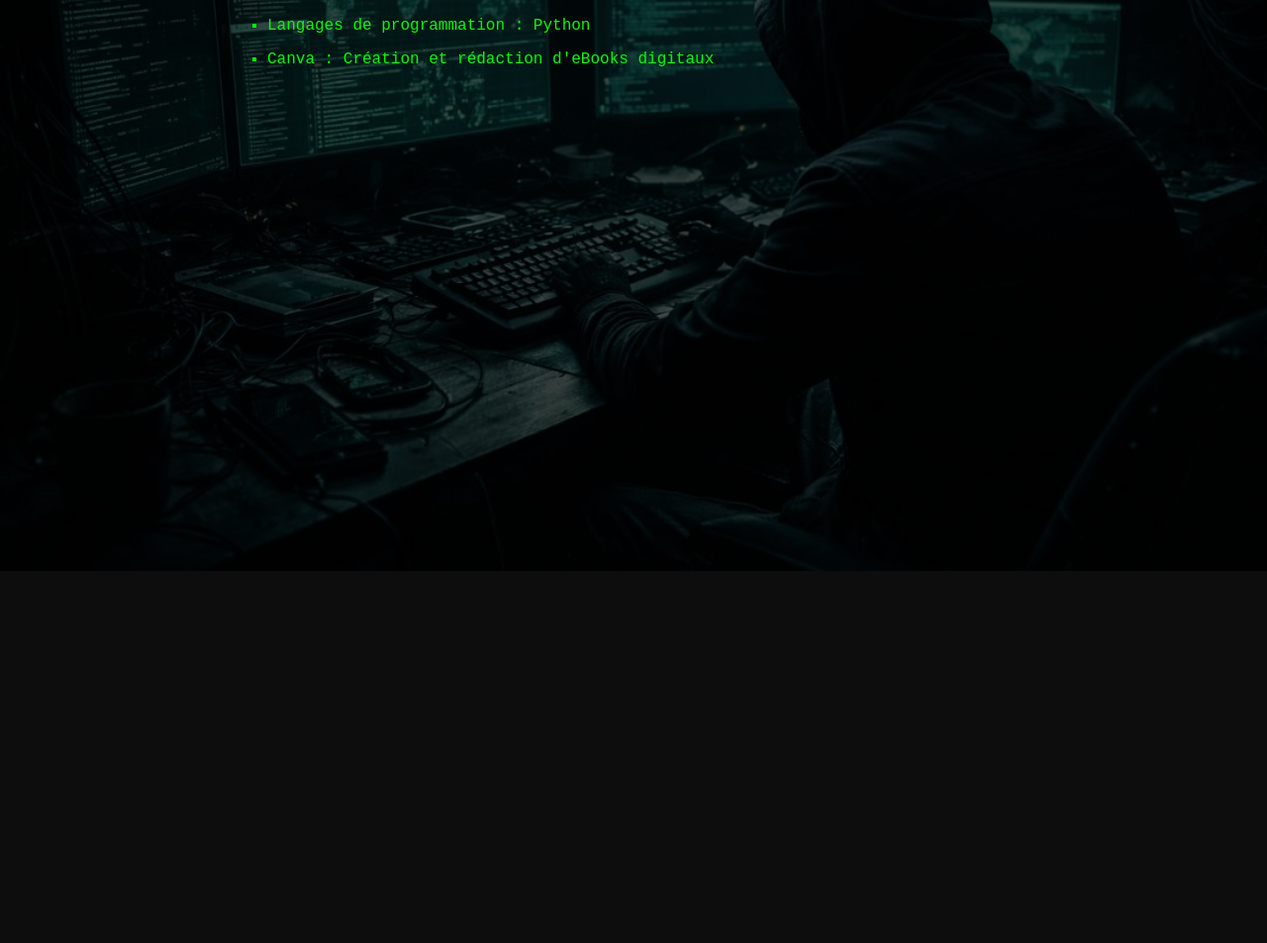
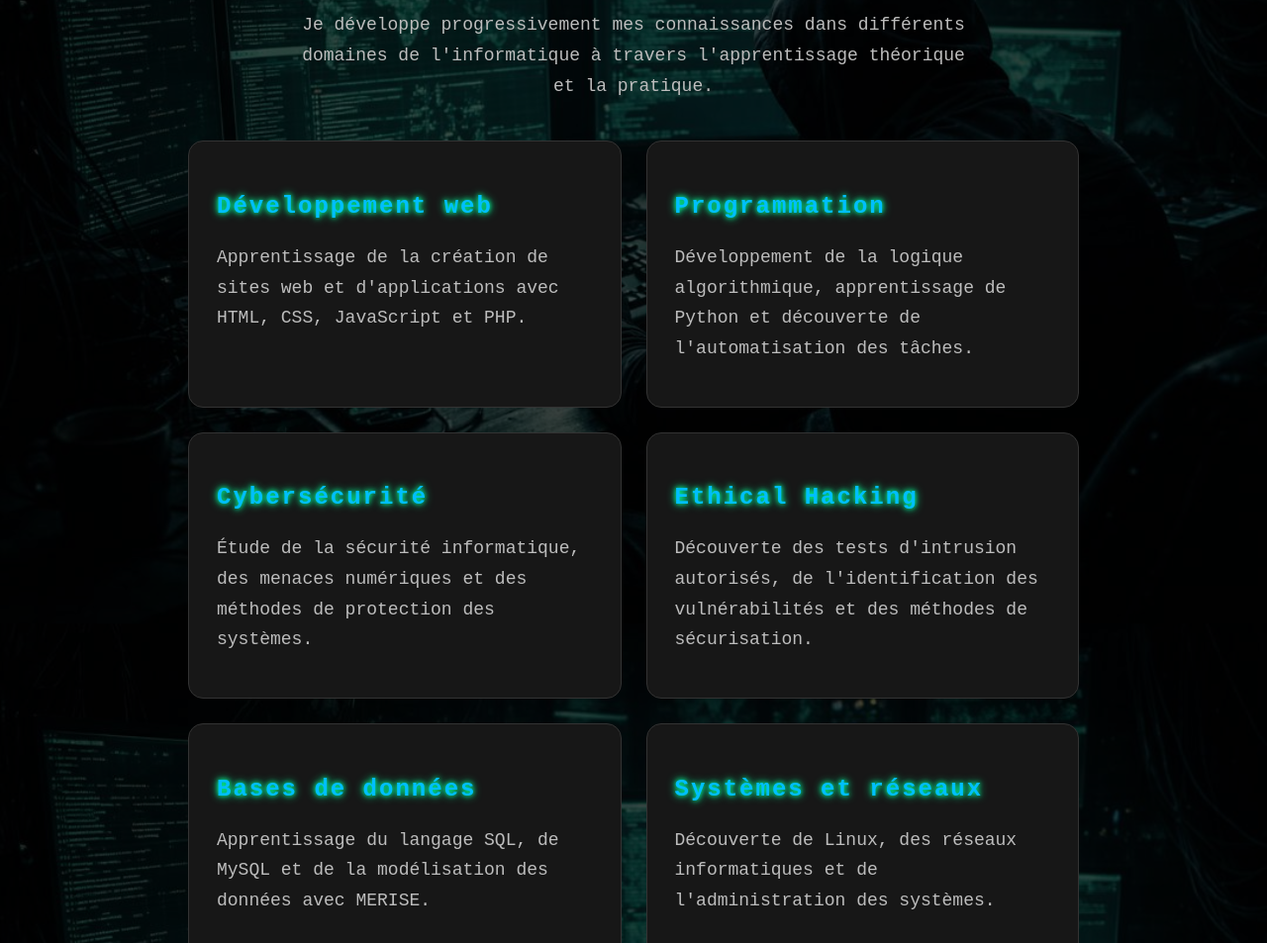
Before and after one commit to JuniorKambala/portfolio, a plain HTML site: page competences.html in a window 1280 px wide. Shown: the part 223-1176 px from the top of the page at 99% size. Before the commit the page ends 800 px from the top, so only its background shows below. Drawn offline with Linux system fonts and the light colour scheme.

Commit message:
Transformation de la section Compétences en domaines d'apprentissage

```diff
--- a/competences.html
+++ b/competences.html
@@ -21,17 +21,78 @@
 
 
     <!-- Section compétences -->
-    <main>
-        <h1>Mes compétences</h1>
 
-        <ul>
 
-            <li>Développement web (HTML, CSS)</li>
-            <li>Langages de programmation : Python</li>
-            <li>Canva : Création et rédaction d'eBooks digitaux</li>
+<main class="learning-main">
 
-        </ul>
-    </main>
+    <h1>Mes domaines d'apprentissage</h1>
+
+    <p class="learning-intro">
+        Je développe progressivement mes connaissances dans
+        différents domaines de l'informatique à travers
+        l'apprentissage théorique et la pratique.
+    </p>
+
+    <div class="learning-container">
+
+        <div class="learning-card">
+            <h2>Développement web</h2>
+            <p>
+                Apprentissage de la création de sites web
+                et d'applications avec HTML, CSS,
+                JavaScript et PHP.
+            </p>
+        </div>
+
+        <div class="learning-card">
+            <h2>Programmation</h2>
+            <p>
+                Développement de la logique algorithmique,
+                apprentissage de Python et découverte
+                de l'automatisation des tâches.
+            </p>
+        </div>
+
+        <div class="learning-card">
+            <h2>Cybersécurité</h2>
+            <p>
+                Étude de la sécurité informatique,
+                des menaces numériques et des méthodes
+                de protection des systèmes.
+            </p>
+        </div>
+
+        <div class="learning-card">
+            <h2>Ethical Hacking</h2>
+            <p>
+                Découverte des tests d'intrusion autorisés,
+                de l'identification des vulnérabilités
+                et des méthodes de sécurisation.
+            </p>
+        </div>
+
+        <div class="learning-card">
+            <h2>Bases de données</h2>
+            <p>
+                Apprentissage du langage SQL,
+                de MySQL et de la modélisation
+                des données avec MERISE.
+            </p>
+        </div>
+
+        <div class="learning-card">
+            <h2>Systèmes et réseaux</h2>
+            <p>
+                Découverte de Linux, des réseaux
+                informatiques et de l'administration
+                des systèmes.
+            </p>
+        </div>
+
+    </div>
+
+</main>
+
     <script src="js/main.js"></script>
 </body>
 </html>
--- a/css/style.css
+++ b/css/style.css
@@ -909,3 +909,64 @@ footer {
         box-sizing: border-box;
     }
 }
+
+
+/* ===============================
+   DOMAINES D'APPRENTISSAGE
+   =============================== */
+
+.learning-main {
+    padding: 50px 8%;
+    text-align: center;
+}
+
+.learning-intro {
+    max-width: 700px;
+    margin: 15px auto 40px;
+    color: #bdbdbd;
+    line-height: 1.7;
+}
+
+.learning-container {
+    display: grid;
+    grid-template-columns: repeat(2, 1fr);
+    gap: 25px;
+    max-width: 1000px;
+    margin: 0 auto;
+}
+
+.learning-card {
+    background: #171717;
+    border: 1px solid #333;
+    border-radius: 15px;
+    padding: 28px;
+    text-align: left;
+    transition: transform 0.3s ease,
+                border-color 0.3s ease;
+}
+
+.learning-card:hover {
+    transform: translateY(-6px);
+    border-color: #00bfff;
+}
+
+.learning-card h2 {
+    color: #00bfff;
+    margin-bottom: 12px;
+}
+
+.learning-card p {
+    color: #bdbdbd;
+    line-height: 1.7;
+}
+
+/* Adaptation aux téléphones */
+@media (max-width: 650px) {
+    .learning-container {
+        grid-template-columns: 1fr;
+    }
+
+    .learning-card {
+        padding: 22px;
+    }
+}
```
